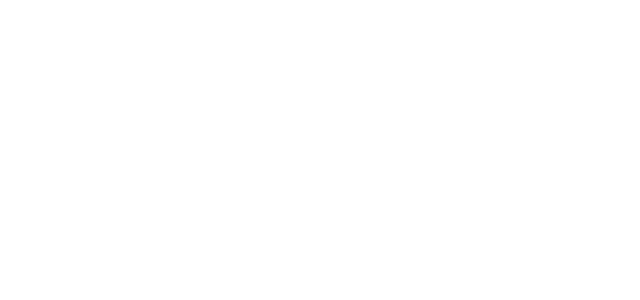
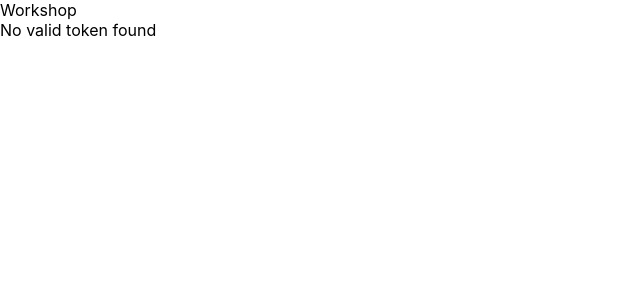
Before and after one commit to Catherine-Russell/BoozersWeepers, a React (Create React App) app in the folder frontend/: page /workshop in a window 1280 px wide. Before the commit this address had no page. Shown: the top 300 px of the page, without its empty margins (0-640 px from the left). Built offline with nearby package versions, Linux system fonts and the light colour scheme.

Commit message:
Starts Development of Token Checker

```diff
--- a/frontend/src/components/app/App.js
+++ b/frontend/src/components/app/App.js
@@ -6,6 +6,7 @@ import MyAccountPage from '../myAccountPage/MyAccountPage';
 import UserList from '../userlist/userlist';
 import SingleWager from '../singlewager/singlewager';
 import SignUpPage from '../../Pages/signup';
+import Workshop from '../workshop/workshop';
 import React, { useState } from 'react';
 import {
   useNavigate,
@@ -24,6 +25,7 @@ const App = () => {
           <Route path='/'  element={<Home navigate={ useNavigate() }/>}/>
           <Route path='/userlist'  element={<UserList navigate={ useNavigate() }/>}/>
           <Route path='/Wager/:wagerID' element={<SingleWager />}/>
+          <Route path='/workshop' element={<Workshop />}/>
 
 
 
--- /dev/null
+++ b/frontend/src/components/workshop/workshop.js
@@ -0,0 +1,35 @@
+import React, { useEffect, useState } from 'react';
+
+const Workshop = ({ navigate }) => {
+  const [token, setToken] = useState(window.localStorage.getItem('token'));
+  const [decodedToken, setDecodedToken] = useState(null);
+
+  useEffect(() => {
+    if (token) {
+      function decodeJWT(token) {
+        const [headerEncoded, payloadEncoded, signature] = token.split('.');
+        const header = JSON.parse(atob(headerEncoded));
+        const payload = JSON.parse(atob(payloadEncoded));
+        return { header, payload, signature };
+      }
+
+      const decoded = decodeJWT(token);
+      setDecodedToken(decoded);
+    }
+  }, [token]);
+
+  return (
+    <div>
+      Workshop {token}
+      {decodedToken ? (
+        <div>
+          payload: {JSON.stringify(decodedToken.payload)}
+        </div>
+      ) : (
+        <div>No valid token found</div>
+      )}
+    </div>
+  );
+};
+
+export default Workshop;
```
